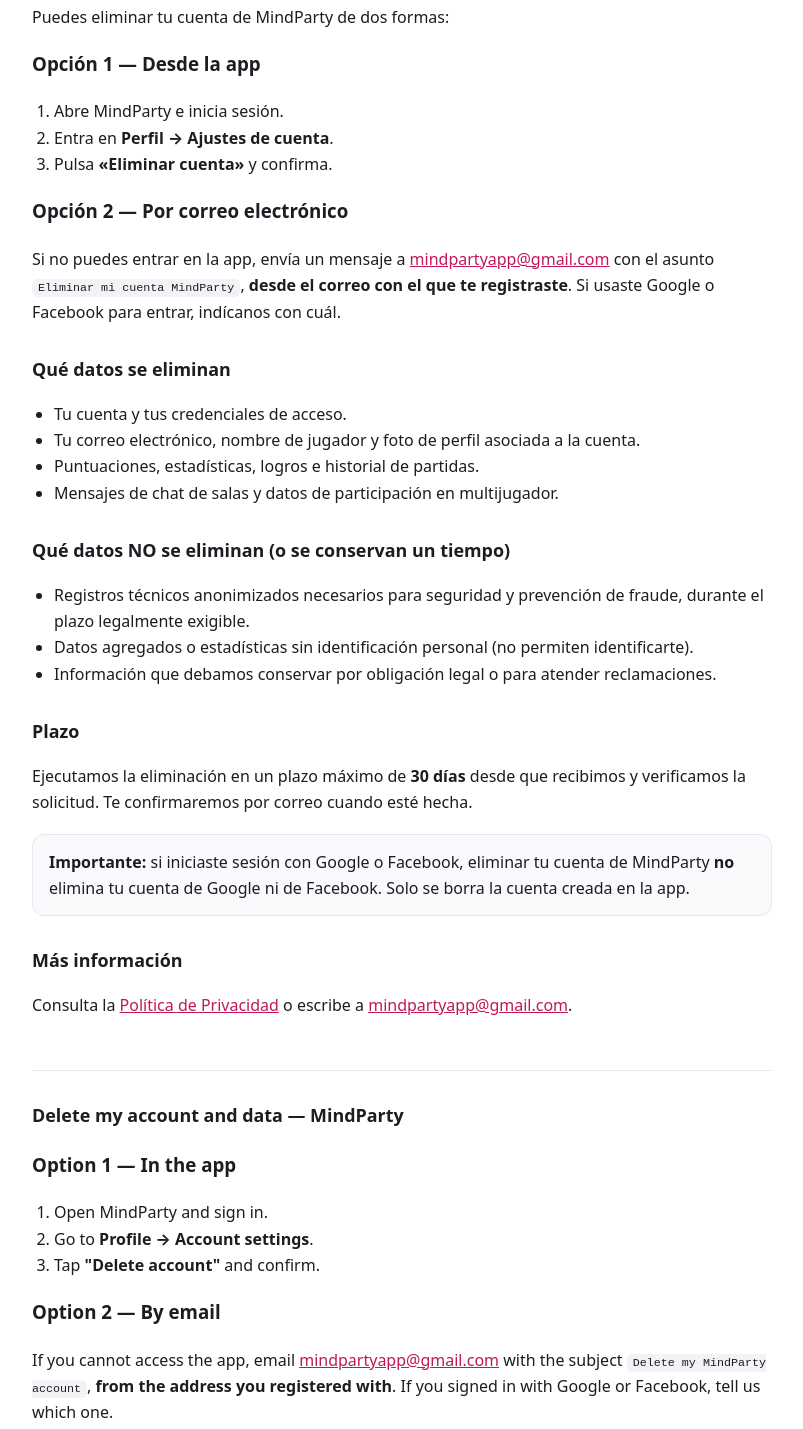
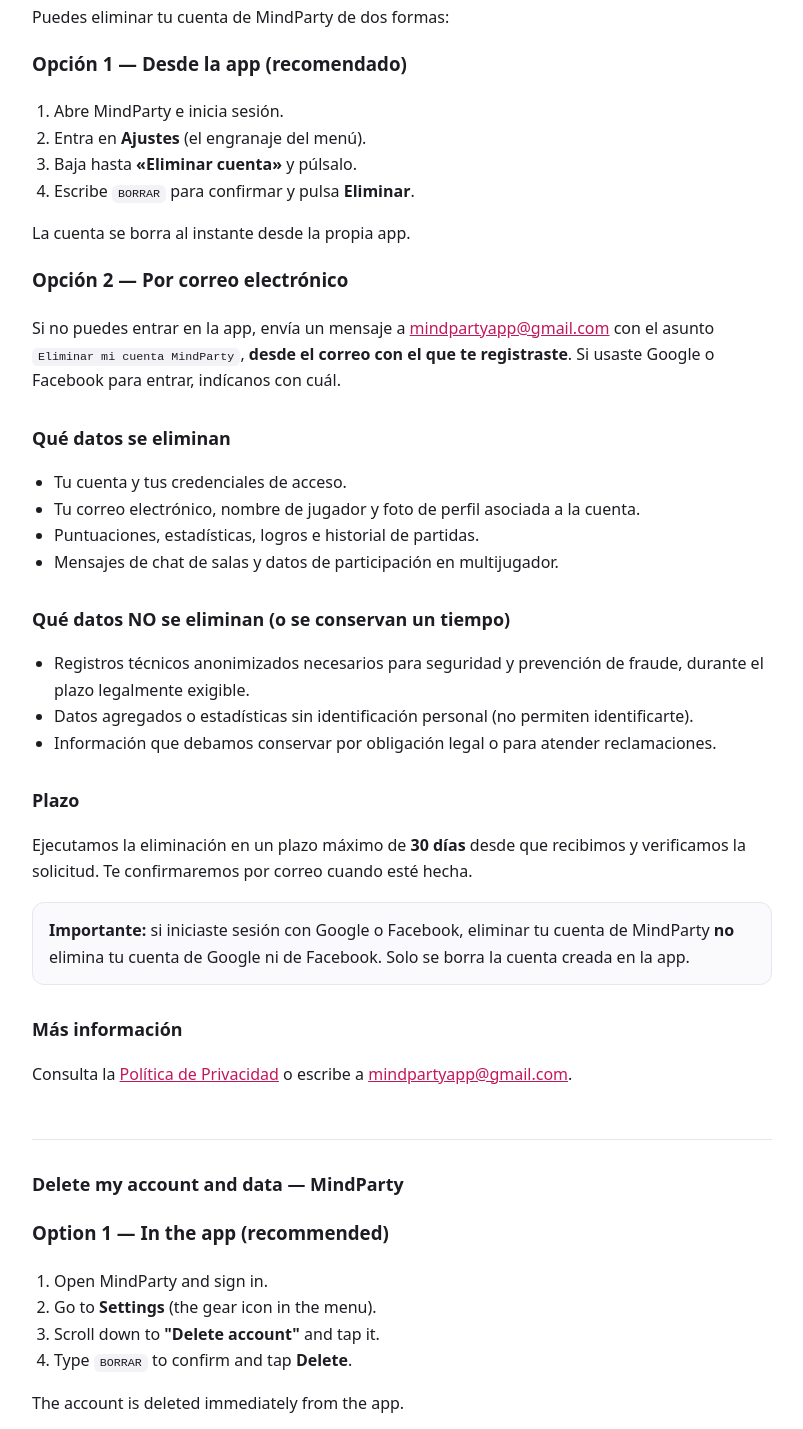
Before and after one commit to daniejurca/Mindparty-privacy, a plain HTML site: page data_deletion.html in a window 1280 px wide. Shown: the part 240-1669 px from the top of the page, without its empty margins (238-1041 px from the left). Drawn offline with Linux system fonts and the light colour scheme.

Commit message:
Add files via upload

```diff
--- a/data_deletion.html
+++ b/data_deletion.html
@@ -38,12 +38,14 @@
 <h2>Cómo pedir la eliminación</h2>
 <p>Puedes eliminar tu cuenta de MindParty de dos formas:</p>
 
-<h3>Opción 1 — Desde la app</h3>
+<h3>Opción 1 — Desde la app (recomendado)</h3>
 <ol>
   <li>Abre MindParty e inicia sesión.</li>
-  <li>Entra en <strong>Perfil → Ajustes de cuenta</strong>.</li>
-  <li>Pulsa <strong>«Eliminar cuenta»</strong> y confirma.</li>
+  <li>Entra en <strong>Ajustes</strong> (el engranaje del menú).</li>
+  <li>Baja hasta <strong>«Eliminar cuenta»</strong> y púlsalo.</li>
+  <li>Escribe <code>BORRAR</code> para confirmar y pulsa <strong>Eliminar</strong>.</li>
 </ol>
+<p>La cuenta se borra al instante desde la propia app.</p>
 
 <h3>Opción 2 — Por correo electrónico</h3>
 <p>
@@ -92,12 +94,14 @@
 <section id="en" lang="en">
 <h2>Delete my account and data — MindParty</h2>
 
-<h3>Option 1 — In the app</h3>
+<h3>Option 1 — In the app (recommended)</h3>
 <ol>
   <li>Open MindParty and sign in.</li>
-  <li>Go to <strong>Profile → Account settings</strong>.</li>
-  <li>Tap <strong>"Delete account"</strong> and confirm.</li>
+  <li>Go to <strong>Settings</strong> (the gear icon in the menu).</li>
+  <li>Scroll down to <strong>"Delete account"</strong> and tap it.</li>
+  <li>Type <code>BORRAR</code> to confirm and tap <strong>Delete</strong>.</li>
 </ol>
+<p>The account is deleted immediately from the app.</p>
 
 <h3>Option 2 — By email</h3>
 <p>
```
